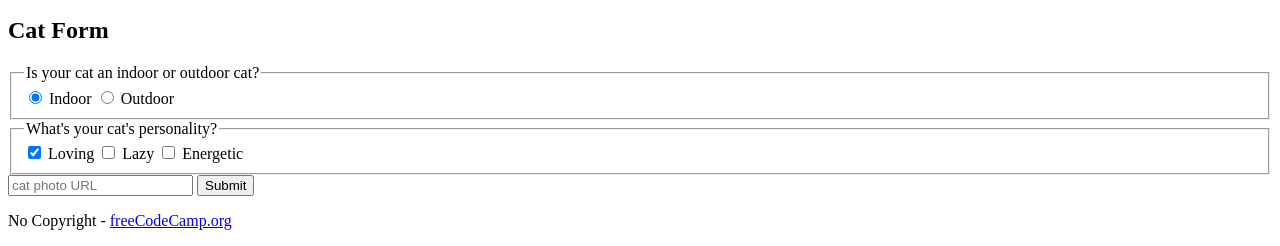
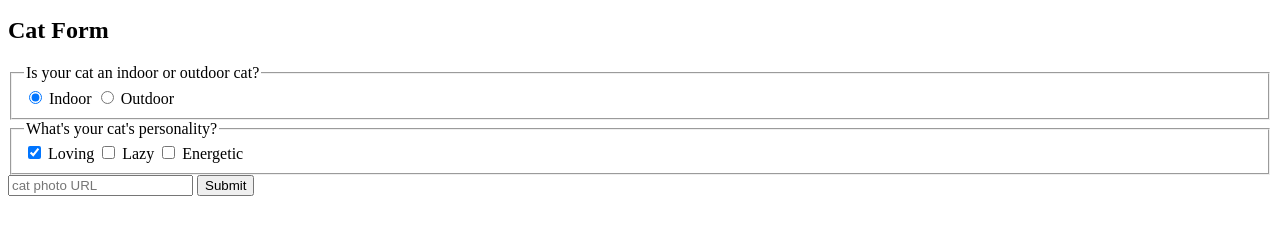
Before and after one commit to Ayushj91/First-Website, a plain HTML site: page index.html in a window 1280 px wide. Shown: the part 1393-1639 px from the top of the page. After the commit the page ends 1605 px from the top, so only its background shows below. Drawn offline with Linux system fonts and the light colour scheme.

Commit message:
Update index.html

```diff
--- a/index.html
+++ b/index.html
@@ -53,10 +53,5 @@
         </form>
       </section>
     </main>
-    <footer>
-      <p>
-        No Copyright - <a href="https://www.freecodecamp.org">freeCodeCamp.org</a>
-      </p>
-    </footer>
   </body>
 </html>
```
